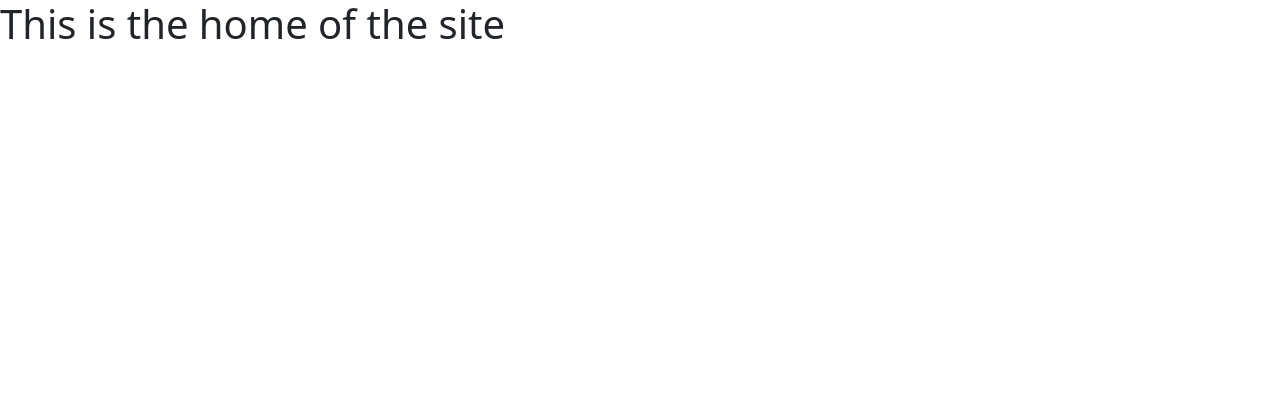
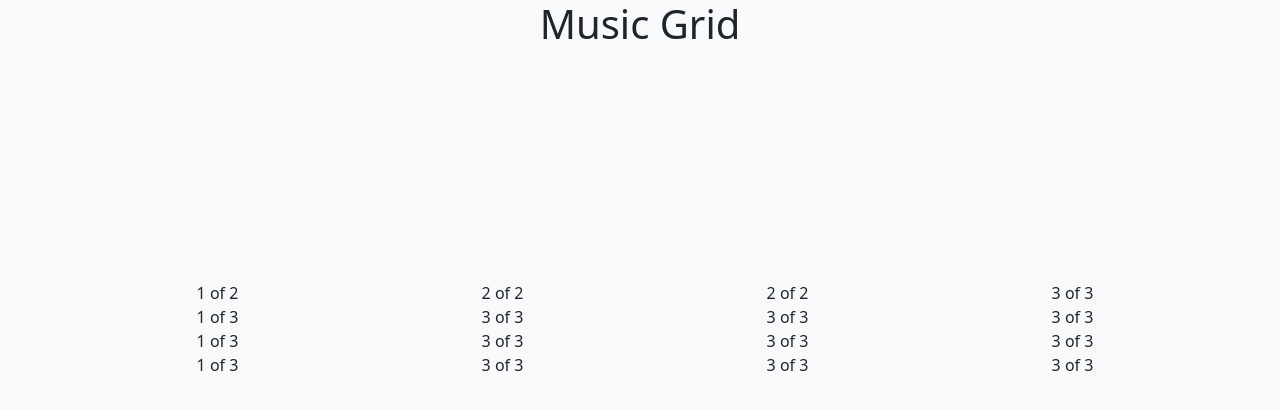
Before and after one commit to lukabratic/music-grid, a Flask app: page / in a window 1280 px wide. Shown: the top 410 px of the page. Run offline with Flask 3, Linux system fonts and the light colour scheme.

Commit message:
Remodeled html page + nav_elements

```diff
--- /dev/null
+++ b/requirements.txt
@@ -0,0 +1,2 @@
+flask
+album-of-the-year-api
--- /dev/null
+++ b/templates/extensions/nav_elements.html
@@ -0,0 +1,12 @@
+<style>
+    #grid {
+        margin-top: 225px;
+        margin-left: 75px;
+    }
+</style>
+
+<ul class="nav navbar-expand-lg navbar-light bg-light justify-content-center">
+    <li class="nav-item">
+      <h1>Music Grid</h1>
+    </li>
+</ul>
--- a/templates/home.html
+++ b/templates/home.html
@@ -1,5 +1,33 @@
 <!DOCTYPE html>
 <html lang="en">
 {% include 'extensions/imports.html' %}
+{% include 'extensions/nav_elements.html' %}
 
-<h1>This is the home of the site</h1>
+<body class="bg-light">
+    <div class="container" id="grid">
+        <div class="row">
+            <div class="col-md offset-md text-center">1 of 2</div>
+            <div class="col-md offset-md text-center">2 of 2</div>
+            <div class="col-md offset-md text-center">2 of 2</div>
+            <div class="col-md offset-md text-center">3 of 3</div>
+        </div>
+        <div class="row">
+            <div class="col-md offset-md text-center">1 of 3</div>
+            <div class="col-md offset-md text-center">3 of 3</div>
+            <div class="col-md offset-md text-center">3 of 3</div>
+            <div class="col-md offset-md text-center">3 of 3</div>
+        </div>
+        <div class="row">
+            <div class="col-md offset-md text-center">1 of 3</div>
+            <div class="col-md offset-md text-center">3 of 3</div>
+            <div class="col-md offset-md text-center">3 of 3</div>
+            <div class="col-md offset-md text-center">3 of 3</div>
+        </div>
+        <div class="row">
+            <div class="col-md offset-md text-center">1 of 3</div>
+            <div class="col-md offset-md text-center">3 of 3</div>
+            <div class="col-md offset-md text-center">3 of 3</div>
+            <div class="col-md offset-md text-center">3 of 3</div>
+        </div>
+    </div>
+</body>
```
